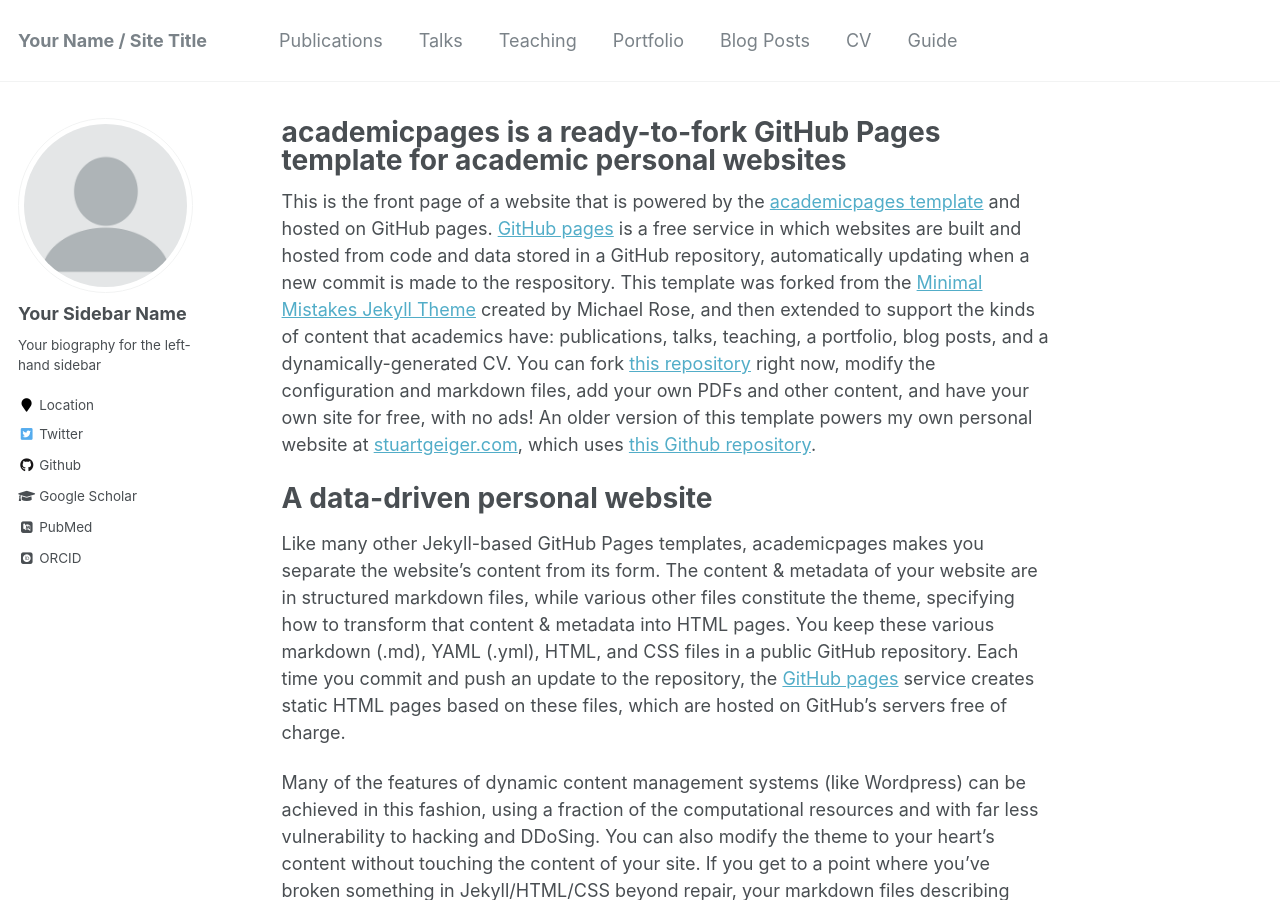
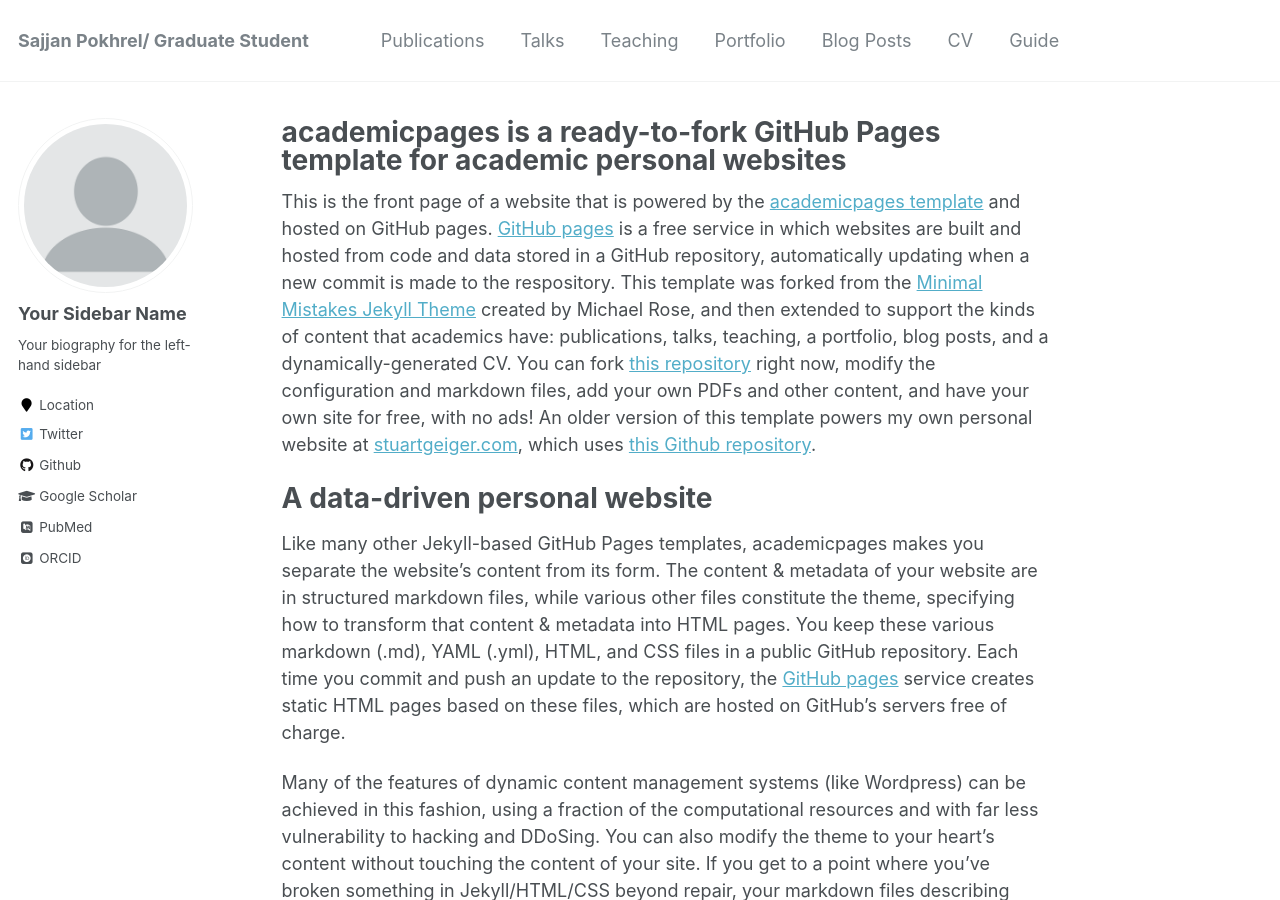
Before and after one commit to sajjanpokhrel/sajjanpokhrel.github.io, a Jekyll site: the page built from _pages/about.md, in a window 1280 px wide and 900 px high. Built offline with Jekyll 4.4.1, drawn with Linux system fonts in a browser that asks for light colours; some web fonts are replaced.

Commit message:
updated my name

```diff
--- a/_config.yml
+++ b/_config.yml
@@ -7,7 +7,7 @@
 
 # Site Settings
 locale                   : "en-US"
-title                    : "Your Name / Site Title"
+title                    : "Sajjan Pokhrel/ Graduate Student"
 title_separator          : "-"
 name                     : &name "Your Name"
 description              : &description "personal description"
```
